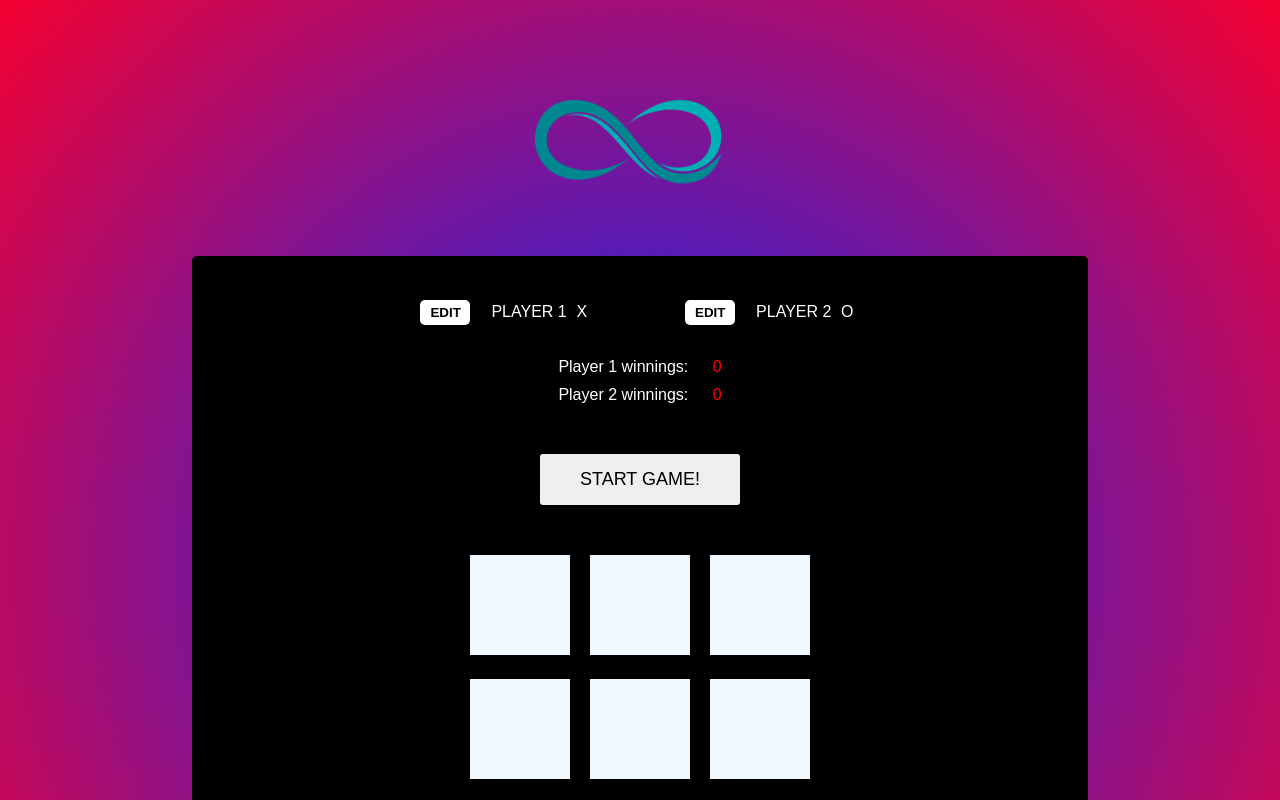
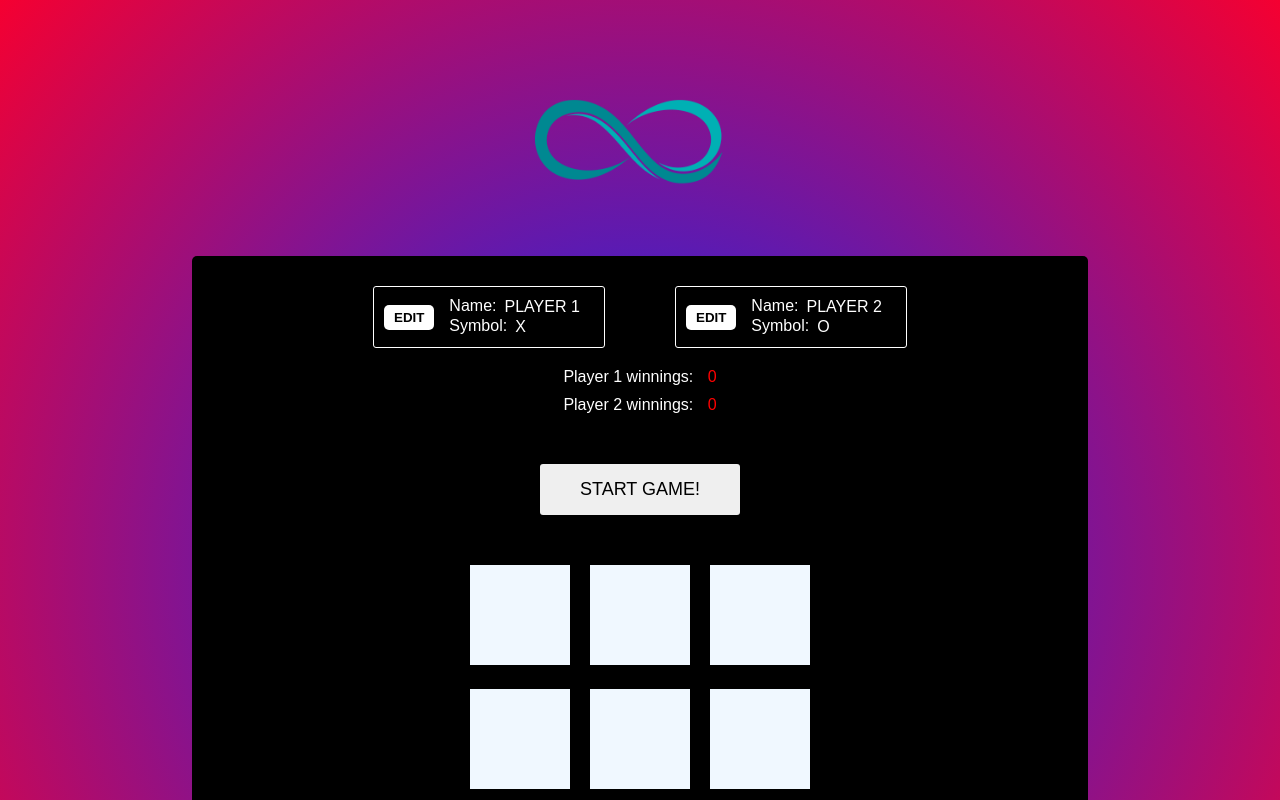
Before and after one commit to RedRoll/XO, a React (Vite) app: page / in a window 1280 px wide. Shown: the top 800 px of the page. Built offline with nearby package versions, Linux system fonts and the light colour scheme; a web font is replaced by a local one.

Commit message:
Add: RWD styling

```diff
--- a/src/components/GameStats/GameStats.module.css
+++ b/src/components/GameStats/GameStats.module.css
@@ -8,5 +8,5 @@
 
 .stats__point {
     color: red;
-    margin-left: 20px;
+    margin-left: 10px;
 }
--- a/src/components/Player/Player.jsx
+++ b/src/components/Player/Player.jsx
@@ -61,7 +61,7 @@ const Player = ({ name, symbol, id, player, toggleValue, setPlayer, activeP }) =
 
     }
 
-    const handlerClosePopUp = () => setToggle( prevState => { return {...prevState, popUp: !prevState.popUp} } )
+    const handlerClosePopUp = () => setToggle(prevState => { return { ...prevState, popUp: !prevState.popUp } })
 
     const clickHandlerInput = item => {
         setToggle(prevState => { return { ...prevState, inputClicked: !prevState.inputClicked } }),
@@ -81,7 +81,8 @@ const Player = ({ name, symbol, id, player, toggleValue, setPlayer, activeP }) =
 
     const isTrue = toggleValue !== id && toggleValue.length > 0 // for switch button disable/enable
 
-    const disabledClass = isTrue ? styles['player__nameText-disabled'] : undefined
+    const disabledClass = isTrue ? styles['input__nameText-disabled'] : undefined
+
 
     return (
 
@@ -90,25 +91,35 @@ const Player = ({ name, symbol, id, player, toggleValue, setPlayer, activeP }) =
             <button disabled={isTrue} className={styles.player__button} onClick={clickHandlerButton} >{toggle.input ? 'Save' : 'Edit'}</button>
 
 
+            <div className={styles['players-box']}>
+
+                <span className={styles.player__input}>
+                    <p>Name:</p>
                     {
 
                         toggle.input ? // name
 
-                    <input className={`${styles.player__name} ${animationClass}`} value={player.playerName} type="text" onChange={event => changeHandler(event, Object.keys(player)[0])} onClick={() => clickHandlerInput(Object.keys(player)[0])} placeholder='Name' required />
+                            <input className={`${styles.input__name} ${animationClass}`} value={player.playerName} type="text" onChange={event => changeHandler(event, Object.keys(player)[0])} onClick={() => clickHandlerInput(Object.keys(player)[0])} placeholder='Name' required maxLength={10} />
 
                             :
 
-                    <span className={`${styles.player__nameText} ${disabledClass}`}>{player.playerName.length <= 0 ? name : player.playerName}</span>
+                            <span className={`${styles.input__nameText} ${disabledClass}`}>{player.playerName.length <= 0 ? name : player.playerName}</span>
 
                     }
+                </span>
 
+                <span className={styles.player__input}>
+                    <p>Symbol:</p>
                     {toggle.input ? // symbol
 
-                <input className={`${styles.player__symbol} ${animationClass}`} value={player.playerSymbol} type="text" onChange={event => changeHandler(event, Object.keys(player)[1])} onClick={() => clickHandlerInput(Object.keys(player)[1])} placeholder='Symbol' required />
+                        <input className={`${styles.input__symbol} ${animationClass}`} value={player.playerSymbol} type="text" onChange={event => changeHandler(event, Object.keys(player)[1])} onClick={() => clickHandlerInput(Object.keys(player)[1])} placeholder='Symbol' required />
 
                         :
 
-                <span className={`${styles.player__nameText} ${disabledClass}`}>{player.playerSymbol.length <= 0 ? symbol : player.playerSymbol}</span>}
+                        <span className={`${styles.input__nameText} ${disabledClass}`}>{player.playerSymbol.length <= 0 ? symbol : player.playerSymbol}</span>}
+                </span>
+
+            </div>
 
 
 
--- a/src/components/Player/Player.module.css
+++ b/src/components/Player/Player.module.css
@@ -1,13 +1,16 @@
 /* main container - player */
 .player {
+    box-sizing: content-box;
     display: flex;
     column-gap: 15px;
     align-items: center;
     padding: 10px;
-    max-width: 250px;
-    width: 100%;
+    width: 210px;
     border: 1px solid transparent;
     border-radius: 3px;
+    /* border: 1px solid white; */
+    overflow: hidden;
+    border: 1px solid white;
 }
 
 .active-player {
@@ -20,15 +23,17 @@
 
 input {
     font-size: 16px;
-    height: auto;
-    max-width: 70px;
-    width: 100%;
+    /* padding-right: 1px; */
+
+    text-transform: uppercase;
+    overflow: hidden;
+    width: 100px;
     background-color: transparent;
     color: white;
     border: none;
     font-family: inherit;
     outline: none;
-    padding: 5px;
+    /* padding: 5px; */
     border: 1px solid transparent;
 }
 
@@ -42,8 +47,8 @@ input:focus.animated-input {
 
 .player__button {
     padding: 5px 10px;
-    max-width: 50px;
-    width: 100%;
+    min-width: 50px;
+
     font-family: inherit;
     text-transform: uppercase;
     font-weight: 700;
@@ -86,18 +91,23 @@ input:focus.animated-input {
 
 /* player name/symbol */
 
-.player__name,
-.player__symbol {
+.player__input {
+    display: flex;
+    gap: 7px;
+}
+
+.input__name,
+.input__symbol {
     color: red;
 }
 
 
+.input__nameText {
 
-.player__nameText {
-    padding: 5px 0px;
     font-family: inherit;
-    max-width: 70px;
-    padding: 5px;
+    max-width: 100px;
+    font-size: 16px;
+    overflow: hidden;
     width: 100%;
     border: 1px solid transparent;
     white-space: nowrap;
@@ -106,7 +116,7 @@ input:focus.animated-input {
     text-transform: uppercase;
 }
 
-.player__nameText-disabled {
+.input__nameText-disabled {
     color: rgb(101, 101, 101);
 }
 
@@ -140,21 +150,27 @@ input:focus.animated-input {
 
 @keyframes borderAnimation {
     0% {
-      border-color: white; /* Start with red border */
+        border-color: white;
+        /* Start with red border */
     }
+
     50% {
-      border-color: violet; /* Transition to green border */
+        border-color: violet;
+        /* Transition to green border */
     }
+
     75% {
-      border-color: rgb(220, 58, 220); /* Transition to blue border */
+        border-color: rgb(220, 58, 220);
+        /* Transition to blue border */
     }
+
     100% {
         border-color: white;
     }
-  }
+}
 
-  /* pop up */
+/* pop up */
 
-  .popUp__button {
+.popUp__button {
     cursor: pointer;
-  }
+}
```
Lines whose indentation alone changed are shown as unchanged.
